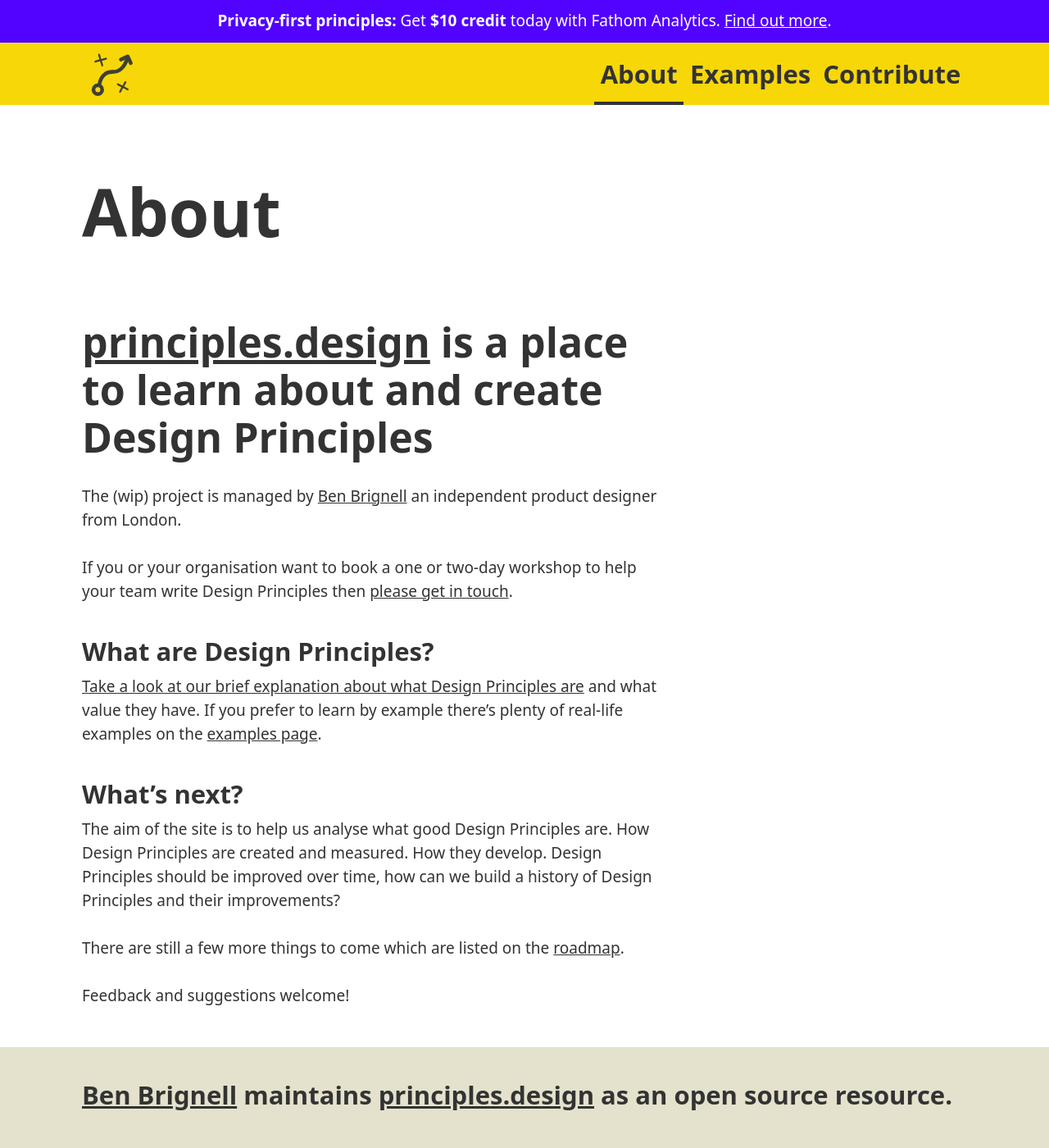
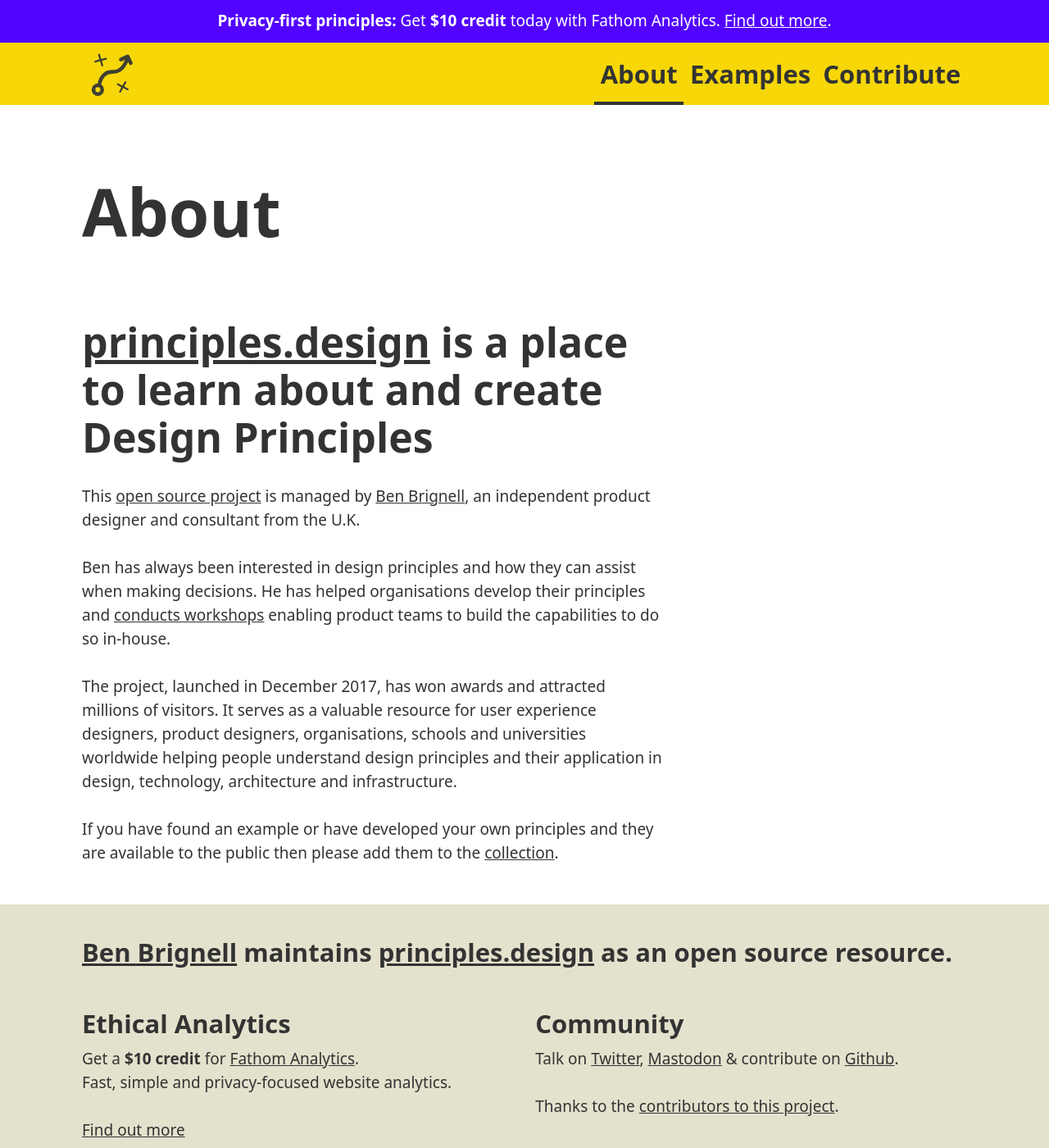
Before and after one commit to benbrignell/principles.design, a Jekyll site: the page built from _pages/about.md, in a window 1280 px wide and 1400 px high. Shown: the whole window at 82% size. Built offline with Jekyll 4.4.1, drawn with Linux system fonts in a browser that asks for light colours; comment, search, counter and statistics services are not loaded.

Commit message:
updated about content and added advice page

```diff
--- a/_layouts/example.html
+++ b/_layouts/example.html
@@ -63,11 +63,11 @@
             <p><a href="https://github.com/benbrignell/principles.design/blob/master{{page.url | replace:'examples','_examples'}}.md">Edit this page</a></p>
 
             <div style="background: #fdf7ce; padding: 0.6rem; margin-bottom: 1.6rem; border-radius: 0.3rem;">
-            <p class="h3" style="margin-top: 0;"><svg style="margin-bottom: 0;" viewBox="0 0 140 140" height="1em" width="1em" xmlns="http://www.w3.org/2000/svg"><g transform="matrix(14,0,0,14,0,0)"><path d="M9.5,6.5a1,1,0,0,1-1,1H5l-2.5,2v-2h-1a1,1,0,0,1-1-1v-5a1,1,0,0,1,1-1h7a1,1,0,0,1,1,1Z" fill="none" stroke="#000000" stroke-linecap="round" stroke-linejoin="round"></path><path d="M3.250 4.000 A0.250 0.250 0 1 0 3.750 4.000 A0.250 0.250 0 1 0 3.250 4.000 Z" fill="none" stroke="#000000" stroke-linecap="round" stroke-linejoin="round"></path><path d="M6.250 4.000 A0.250 0.250 0 1 0 6.750 4.000 A0.250 0.250 0 1 0 6.250 4.000 Z" fill="none" stroke="#000000" stroke-linecap="round" stroke-linejoin="round"></path></g></svg></p>
+            <p class="h3" style="margin-top: 0;"><svg xmlns="http://www.w3.org/2000/svg" viewBox="0 0 24 24" height="1.6em" width="1.6em" id="Question-Help-Message--Streamline-Streamline--3.0"><desc>Question Help Message Streamline Icon: https://streamlinehq.com</desc><path d="M21.5 0h-19A2.5 2.5 0 0 0 0 2.5V23a0.49 0.49 0 0 0 0.28 0.44 0.47 0.47 0 0 0 0.52 -0.05l5.57 -4.29a0.51 0.51 0 0 1 0.3 -0.1H21.5a2.5 2.5 0 0 0 2.5 -2.5v-14A2.5 2.5 0 0 0 21.5 0ZM12 16.25a1.5 1.5 0 1 1 1.5 -1.5 1.5 1.5 0 0 1 -1.5 1.5Zm1.6 -6.08a1 1 0 0 0 -0.6 0.91 1 1 0 0 1 -2 0 3 3 0 0 1 1.8 -2.75A2 2 0 0 0 14 6.5a2 2 0 0 0 -4 0 1 1 0 0 1 -2 0 4 4 0 1 1 5.6 3.67Z" fill="#000000" stroke-width="1"></path></svg></p>
             <p class="h4" style="margin-top: 0;">
-              <strong>Looking to implement Design Principles with your team or organisation?</strong><br>
+              <strong>Do you or your team need help developing your design principles?</strong><br>
 
-              <a href="https://calendly.com/benbrignell/design-principles-office-hour" onclick="fathom.trackGoal('GVTBWMQO', 0);">Book an office hour</a>.
+              Get in touch for <a href="/advice">help, advice or a workshop</a>.
 
 
             </p>
--- a/_pages/about.md
+++ b/_pages/about.md
@@ -7,17 +7,10 @@
 ---
 ## [principles.design](https://principles.design) is a place to learn about and create Design Principles
 
-The (wip) project is managed by [Ben Brignell](https://twitter.com/benbrignell) an independent product designer from London.
+This [open source project](https://github.com/benbrignell/principles.design) is managed by [Ben Brignell](https://benbrignell.com), an independent product designer and consultant from the U.K.
 
-If you or your organisation want to book a one or two-day workshop to help your team write Design Principles then [please get in touch](https://benbrignell.com).
+Ben has always been interested in design principles and how they can assist when making decisions. He has helped organisations develop their principles and [conducts workshops](https://benbrignell.com/pages/workshops) enabling product teams to build the capabilities to do so in-house.
 
-### What are Design Principles?
+The project, launched in December 2017, has won awards and attracted millions of visitors. It serves as a valuable resource for user experience designers, product designers, organisations, schools and universities worldwide helping people understand design principles and their application in design, technology, architecture and infrastructure.
 
-[Take a look at our brief explanation about what Design Principles are](https://principles.design#what-are-design-principles) and what value they have. If you prefer to learn by example there's plenty of real-life examples on the [examples page](/examples).
-
-### What's next?
-The aim of the site is to help us analyse what good Design Principles are. How Design Principles are created and measured. How they develop. Design Principles should be improved over time, how can we build a history of Design Principles and their improvements?
-
-There are still a few more things to come which are listed on the [roadmap](https://github.com/benbrignell/design-principles/issues?q=is%3Aissue+is%3Aopen+label%3Aroadmap).
-
-Feedback and suggestions welcome!
+If you have found an example or have developed your own principles and they are available to the public then please add them to the [collection](/contribute).
```
Also changed, not shown: _pages/advice.md (added, +18 -0 lines).
